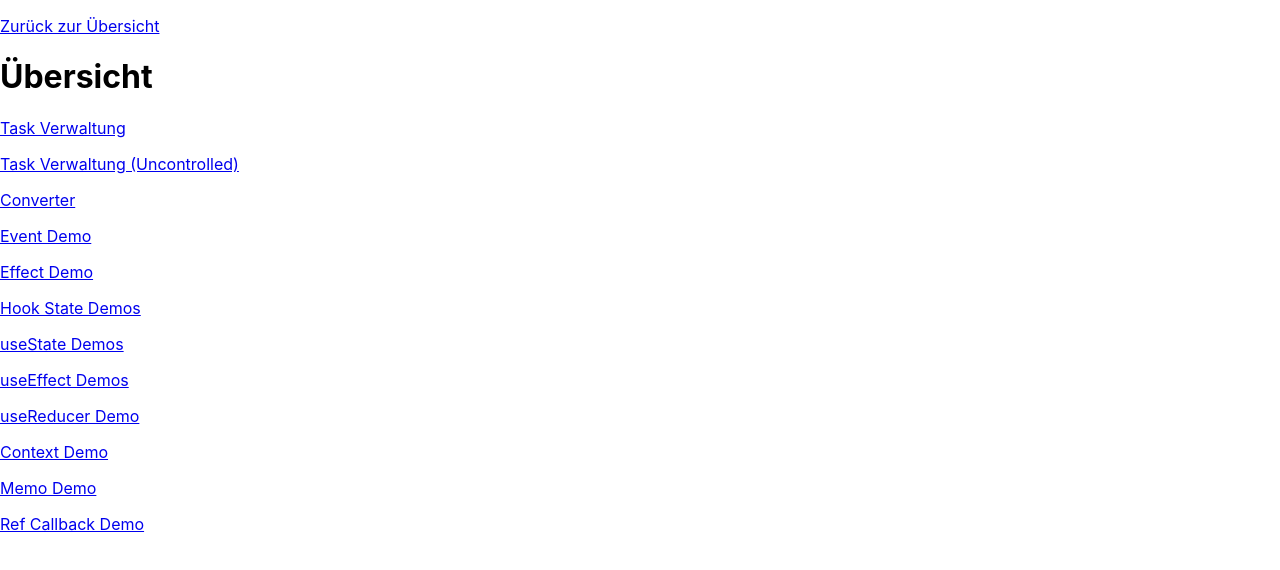
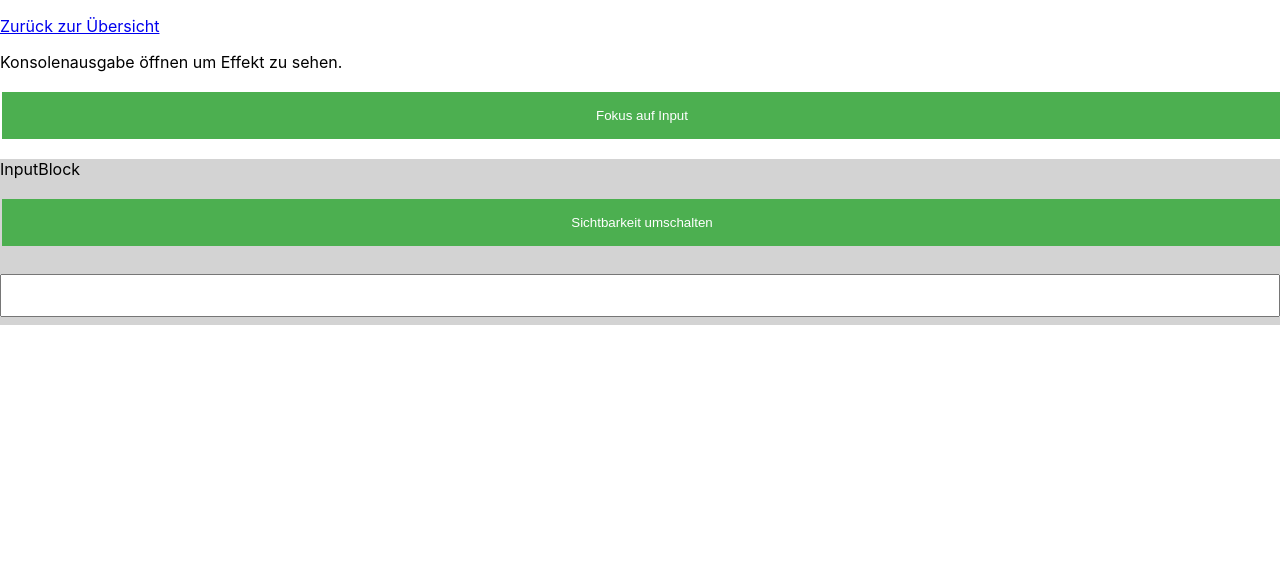
Before and after one commit to dimader/react_demo, a React (Create React App) app: page /#/refcallback in a window 1280 px wide. Before the commit this address led to /#/. Shown: the top 570 px of the page. Built offline with nearby package versions, Linux system fonts and the light colour scheme.

Commit message:
Router auf v6 aktualisiert.

```diff
--- a/package.json
+++ b/package.json
@@ -11,10 +11,10 @@
     "@types/node": "^12.20.13",
     "@types/react": "^17.0.5",
     "@types/react-dom": "^17.0.5",
-    "@types/react-router-dom": "^5.1.8",
+    "@types/react-router-dom": "^5.3.3",
     "react": "^17.0.2",
     "react-dom": "^17.0.2",
-    "react-router-dom": "^5.2.0",
+    "react-router-dom": "^6.2.1",
     "react-scripts": "4.0.3",
     "typescript": "^4.2.4",
     "web-vitals": "^1.1.2"
@@ -24,10 +24,8 @@
     "build": "CI=false react-scripts build",
     "test": "react-scripts test",
     "eject": "react-scripts eject",
-
     "predeploy": "npm run build",
     "deploy": "gh-pages -d build"
-
   },
   "eslintConfig": {
     "extends": [
--- a/src/components/Overview.tsx
+++ b/src/components/Overview.tsx
@@ -1,7 +1,7 @@
 import React from 'react';
 import {
     HashRouter as Router,
-    Switch,
+    Routes,
     Route,
     Link
 } from "react-router-dom";
@@ -22,18 +22,18 @@ import RefCallbackOverview from './demos/RefCallbackDemo';
 export default Overview;
 
 const components = [
-    {decs: "Task Verwaltung", path:"/task", component: TasksView},
-    {decs: "Task Verwaltung (Uncontrolled)", path:"/taskuncontrolled", component: TasksViewUncontrolled},
-    {decs: "Converter", path:"/converter", component: Converter},
-    {decs: "Event Demo", path:"/events", component: EventTypedLoop2},
-    {decs: "Effect Demo", path:"/effect", component: Effect},
-    {decs: "Hook State Demos", path:"/hookoverview", component: HookStateOverview},
-    {decs: "useState Demos", path:"/usestate", component: UseStateOverview},
-    {decs: "useEffect Demos", path:"/useEffect", component: UseEffectOverview},
-    {decs: "useReducer Demo", path:"/usereducer", component: UseReducerOverview},
-    {decs: "Context Demo", path:"/useContext", component: ContextDemo},
-    {decs: "Memo Demo", path:"/memo", component: MemoOverview},
-    {decs: "Ref Callback Demo", path:"/refcallback", component: RefCallbackOverview},
+    {decs: "Task Verwaltung", path:"/task/", Component: TasksView},
+    {decs: "Task Verwaltung (Uncontrolled)", path:"/taskuncontrolled/", Component: TasksViewUncontrolled},
+    {decs: "Converter", path:"/converter/", Component: Converter},
+    {decs: "Event Demo", path:"/events/", Component: EventTypedLoop2},
+    {decs: "Effect Demo", path:"/effect/", Component: Effect},
+    {decs: "Hook State Demos", path:"hookoverview/", Component: HookStateOverview},
+    {decs: "useState Demos", path:"/usestate/", Component: UseStateOverview},
+    {decs: "useEffect Demos", path:"/useEffect/", Component: UseEffectOverview},
+    {decs: "useReducer Demo", path:"/usereducer/", Component: UseReducerOverview},
+    {decs: "Context Demo", path:"/useContext/", Component: ContextDemo},
+    {decs: "Memo Demo", path:"/memo/", Component: MemoOverview},
+    {decs: "Ref Callback Demo", path:"/refcallback/", Component: RefCallbackOverview},
 ];
 
 function Overview() {
@@ -43,19 +43,17 @@ function Overview() {
             <Router>
                 <p/><Link to="/">Zurück zur Übersicht</Link>
 
-                <Switch>
+                <Routes>
 
                     {
                         components.map(eachComponent => {
-                            return <Route path={eachComponent.path} component={eachComponent.component} />
+                            return <Route path={eachComponent.path + '*'} element={<eachComponent.Component />} />
                         })
                     }
 
-                    <Route path="/">
-                        <Links />
-                    </Route>
+                    <Route path="/" element={<Links />} />
 
-                </Switch>
+                </Routes>
             </Router>
         </React.Fragment>
     </>);
--- a/src/components/demos/HookStateDemo.tsx
+++ b/src/components/demos/HookStateDemo.tsx
@@ -1,22 +1,25 @@
 import {
-    Switch,
+    Routes,
     Route,
-    Link
+    Link,
+    Outlet
 } from "react-router-dom";
-import { Fragment, useState } from 'react';
+import React, { Fragment, useState } from 'react';
 
 export default function HookStateOverview() {
     return (<>
-        <p/><Link to="/hookoverview">Zurück zu Hooks</Link>
+        <p/><Link to="">Zurück zu Hooks</Link>
 
-        <Switch>
-            <Route path="/hookoverview/counter" component={Counter} />
-            <Route path="/hookoverview/multicounter" component={CounterMultiple} />
-            <Route path="/hookoverview/flexcounter" component={CounterChooser} />
-            <Route path="/hookoverview/switchflexcounter" component={AntiCounterChooser} />
+        <Routes>
+            <Route path="counter" element={<Counter />} />
+            <Route path="multicounter" element={<CounterMultiple />} />
+            <Route path="flexcounter" element={<CounterChooser />} />
+            <Route path="switchflexcounter" element={<AntiCounterChooser />} />
 
-            <Route path="/hookoverview" component={HookOverviewLinks} />
-        </Switch>
+            <Route path="/" element={<HookOverviewLinks />} />
+        </Routes>
+
+        <Outlet />
     </>);
 };
 
@@ -24,10 +27,10 @@ function HookOverviewLinks() {
     return (<>
         <div><nav>
 
-            <p/><Link to="/hookoverview/counter">Einfacher Zähler</Link>
-            <p/><Link to="/hookoverview/multicounter">Mehrere einfache Zähler</Link>
-            <p/><Link to="/hookoverview/flexcounter">Flexibele Anzahl Zähler</Link>
-            <p/><Link to="/hookoverview/switchflexcounter">Umschaltbarer Flexibeler Zähler</Link>
+            <p/><Link to="counter">Einfacher Zähler</Link>
+            <p/><Link to="multicounter">Mehrere einfache Zähler</Link>
+            <p/><Link to="flexcounter">Flexibele Anzahl Zähler</Link>
+            <p/><Link to="switchflexcounter">Umschaltbarer Flexibeler Zähler</Link>
 
         </nav></div>
     </>);
--- a/src/components/demos/UseEffectDemo.tsx
+++ b/src/components/demos/UseEffectDemo.tsx
@@ -1,5 +1,5 @@
 import {
-    Switch,
+    Routes,
     Route,
     Link
 } from "react-router-dom";
@@ -7,14 +7,14 @@ import { Fragment, useState, useEffect } from 'react';
 
 export default function UseEffectOverview() {
     return (<>
-        <p/><Link to="/useEffect">Zurück zu useEffect</Link>
+        <p/><Link to="">Zurück zu useEffect</Link>
 
-        <Switch>
-            <Route path="/useEffect/useeffect" component={UseEffectLifeCycle} />
-            <Route path="/useEffect/useeffectdependencies" component={UseEffectDependencies} />
+        <Routes>
+            <Route path="useeffect" element={<UseEffectLifeCycle />} />
+            <Route path="useeffectdependencies" element={<UseEffectDependencies />} />
 
-            <Route path="/useEffect" component={UseEffectOverviewLinks} />
-        </Switch>
+            <Route path="/" element={<UseEffectOverviewLinks />} />
+        </Routes>
     </>);
 };
 
@@ -22,8 +22,8 @@ function UseEffectOverviewLinks() {
     return (<>
         <div><nav>
 
-            <p/><Link to="/useEffect/useeffect">useEffect Lifecycle</Link>
-            <p/><Link to="/useEffect/useeffectdependencies">useEffect Dependencies</Link>
+            <p/><Link to="useeffect">useEffect Lifecycle</Link>
+            <p/><Link to="useeffectdependencies">useEffect Dependencies</Link>
 
         </nav></div>
     </>);
--- a/src/components/demos/UseStateDemo.tsx
+++ b/src/components/demos/UseStateDemo.tsx
@@ -1,5 +1,5 @@
 import {
-    Switch,
+    Routes,
     Route,
     Link
 } from "react-router-dom";
@@ -7,15 +7,15 @@ import { Fragment, useState } from 'react';
 
 export default function UseStateOverview() {
     return (<>
-        <p/><Link to="/usestate">Zurück zu useState</Link>
+        <p/><Link to="">Zurück zu useState</Link>
 
-        <Switch>
-            <Route path="/usestate/prevcounter" component={CounterPrevStateTest} />
-            <Route path="/usestate/statechange" component={StateChangeTest} />
-            <Route path="/usestate/lazy" component={LazyStateTest} />
+        <Routes>
+            <Route path="prevcounter" element={<CounterPrevStateTest />} />
+            <Route path="statechange" element={<StateChangeTest />} />
+            <Route path="lazy" element={<LazyStateTest />} />
 
-            <Route path="/usestate" component={UseStateOverviewLinks} />
-        </Switch>
+            <Route path="/" element={<UseStateOverviewLinks />} />
+        </Routes>
     </>);
 };
 
@@ -23,9 +23,9 @@ function UseStateOverviewLinks() {
     return (<>
         <div><nav>
 
-            <p/><Link to="/usestate/prevcounter">Zähler mit funktionaler Aktualisierung</Link>
-            <p/><Link to="/usestate/statechange">Aktualisierung mit komplexen Daten</Link>
-            <p/><Link to="/usestate/lazy">Lazy initialisierung</Link>
+            <p/><Link to="prevcounter">Zähler mit funktionaler Aktualisierung</Link>
+            <p/><Link to="statechange">Aktualisierung mit komplexen Daten</Link>
+            <p/><Link to="lazy">Lazy initialisierung</Link>
 
         </nav></div>
     </>);
--- a/src/components/task/TaskExampleUncontrolled.tsx
+++ b/src/components/task/TaskExampleUncontrolled.tsx
@@ -1,9 +1,9 @@
 import React, { FormEvent, useRef } from 'react';
 import {
-    Switch,
+    Routes,
     Route,
     Link,
-    useHistory
+    useNavigate
 } from "react-router-dom";
 import "./Tasks.css";
 
@@ -85,9 +85,9 @@ function Navigation() {
         <div>
             <nav>
                 ----
-                <Link to="/taskuncontrolled/Tabelle">Tabelle</Link>
+                <Link to="Tabelle">Tabelle</Link>
                 ----
-                <Link to="/taskuncontrolled/Neu">Erfassung</Link>
+                <Link to="Neu">Erfassung</Link>
             </nav>
         </div>
     );
@@ -102,27 +102,29 @@ interface ContentProps {
 
 function Content(props: ContentProps) {
     return (
-        <Switch>
-            <Route path="/taskuncontrolled/Tabelle">
+        <Routes>
+            <Route path="Tabelle" element={
                 <TasksTable
                     tableData={props.tableData}
                     onDelete={props.onDelete}
                     onDone={props.onDone}
                 />
+                }>
             </Route>
 
-            <Route path="/taskuncontrolled/Neu">
-                <TaskCreate onSave={props.onSave} />
+            <Route path="Neu" element={<TaskCreate onSave={props.onSave} />}>
+
             </Route>
 
-            <Route path="/taskuncontrolled"> {/* Default nicht vergessen, dass ist der Start-Pfad. */}
+            <Route path="/" element={ /* Default nicht vergessen, dass ist der Start-Pfad. */
                 <TasksTable
                     tableData={props.tableData}
                     onDelete={props.onDelete}
                     onDone={props.onDone}
                 />
+                }>
             </Route>
-        </Switch>
+        </Routes>
     );
 };
 
@@ -184,7 +186,7 @@ interface TaskCreateProps {
 
 function TaskCreate(props: TaskCreateProps) {
 
-    const history = useHistory();
+    const navigate = useNavigate();
 
     // const [data, setData] = useState<Task>(() => createTask(0, "", 3));
 
@@ -206,7 +208,7 @@ function TaskCreate(props: TaskCreateProps) {
         props.onSave(task);
 
         // Navigieren zur Erf. Seite
-        history.push('/taskuncontrolled/Tabelle');
+        navigate('/taskuncontrolled/Tabelle');
     };
 
     return (
```
Also changed, not shown: src/components/task/TaskExample.tsx (+14 -12 lines), 1 other file (tests, documents, lock files or other folders).
